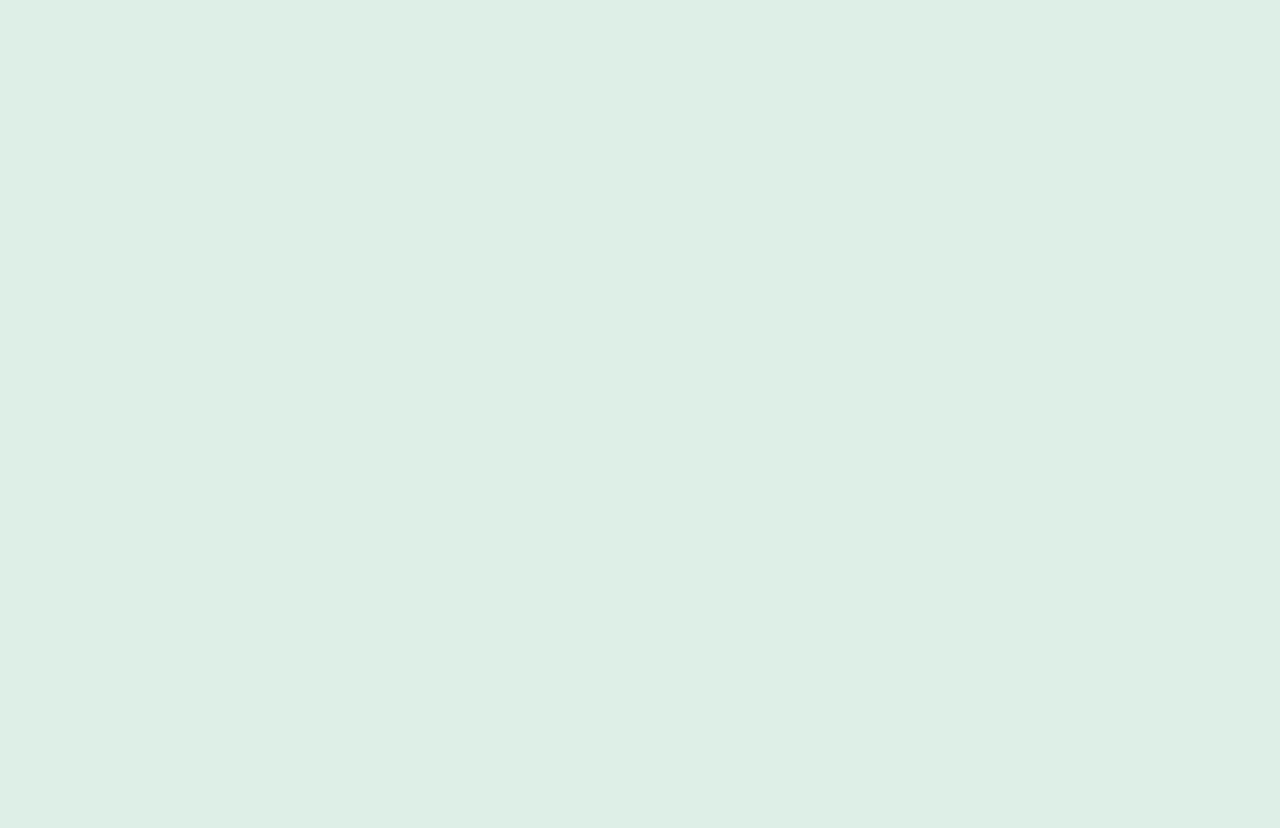
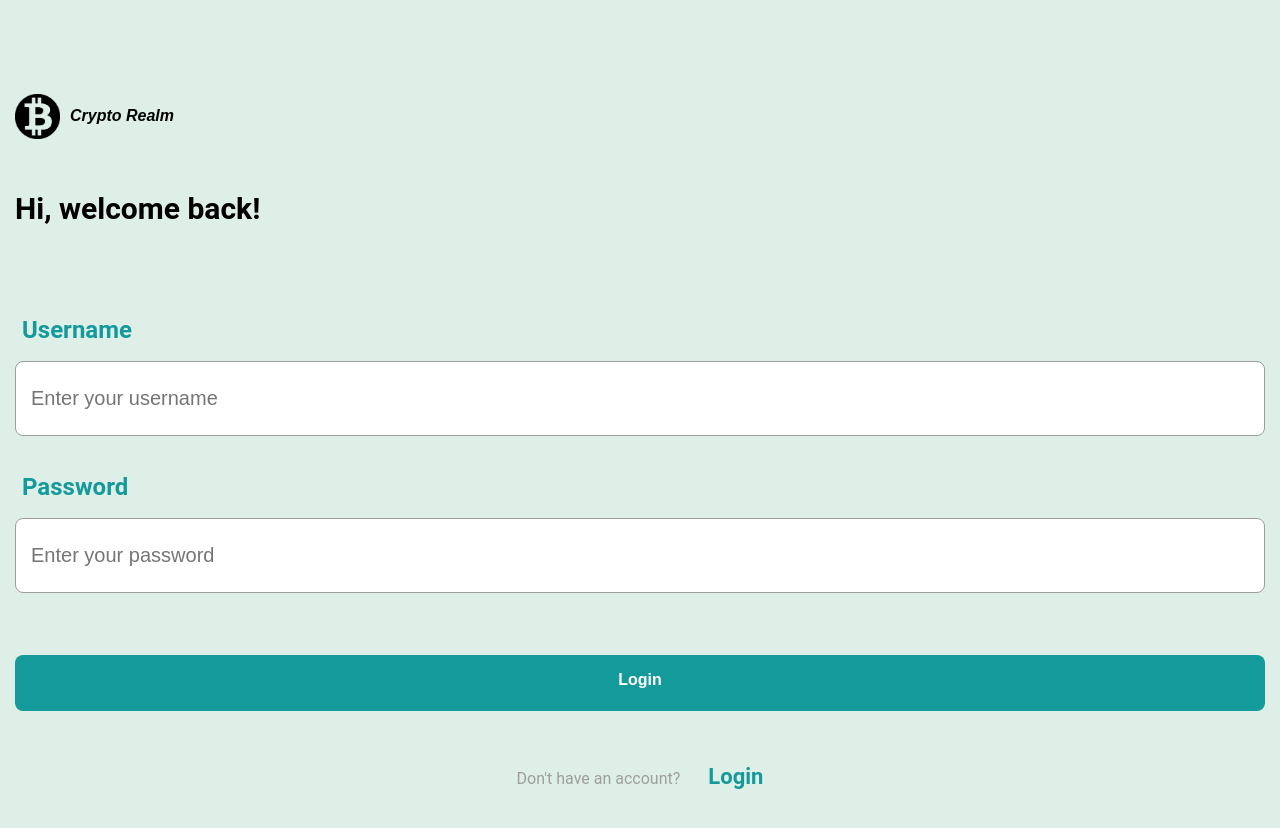
Before and after one commit to PabloSob/Final-Project_Isdi-Coders_Pablo-Sobrino_Front, a React (Create React App) app: page /login in a window 1280 px wide. Before the commit this address had no page. Before the commit the page ends 800 px from the top, so only its background shows below. Built offline with nearby package versions, Linux system fonts and the light colour scheme.

Commit message:
routes integration in app

```diff
--- a/src/App.tsx
+++ b/src/App.tsx
@@ -1,13 +1,16 @@
-import { Route, Routes } from "react-router-dom";
+import { Navigate, Route, Routes } from "react-router-dom";
 import { ThemeProvider } from "styled-components";
-import RegisterPage from "./pages/RegisterPage";
+import LoginForm from "./components/Login/LoginForm";
+import RegisterForm from "./components/Register/RegisterForm";
 import styledMainTheme from "./styleMainTheme";
 
 function App() {
   return (
     <ThemeProvider theme={styledMainTheme}>
       <Routes>
-        <Route path="/" element={<RegisterPage />} />
+        <Route path="/" element={<Navigate to="/login" />} />
+        <Route path="/register" element={<RegisterForm />} />
+        <Route path="/login" element={<LoginForm />} />
       </Routes>
     </ThemeProvider>
   );
```
